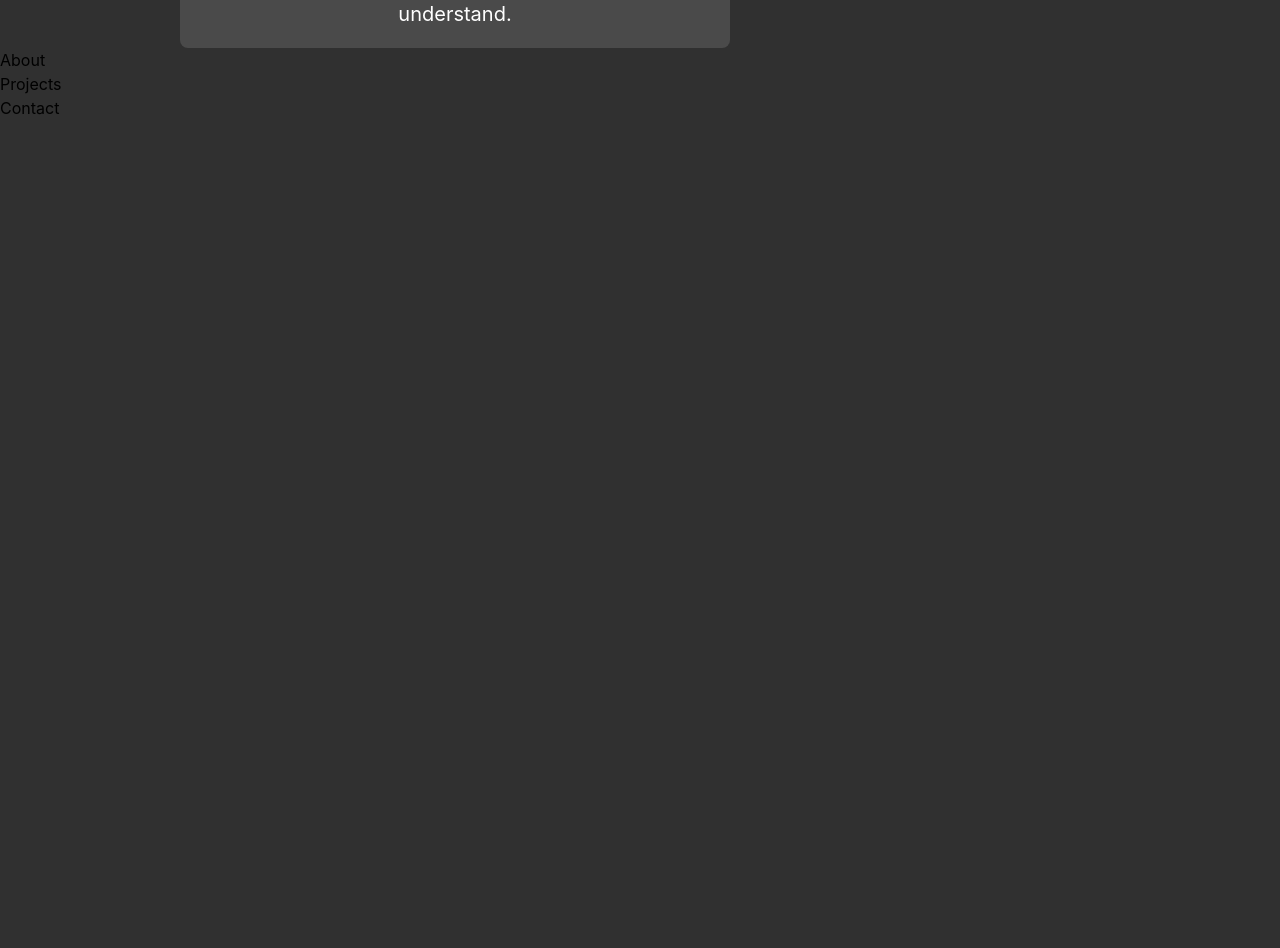
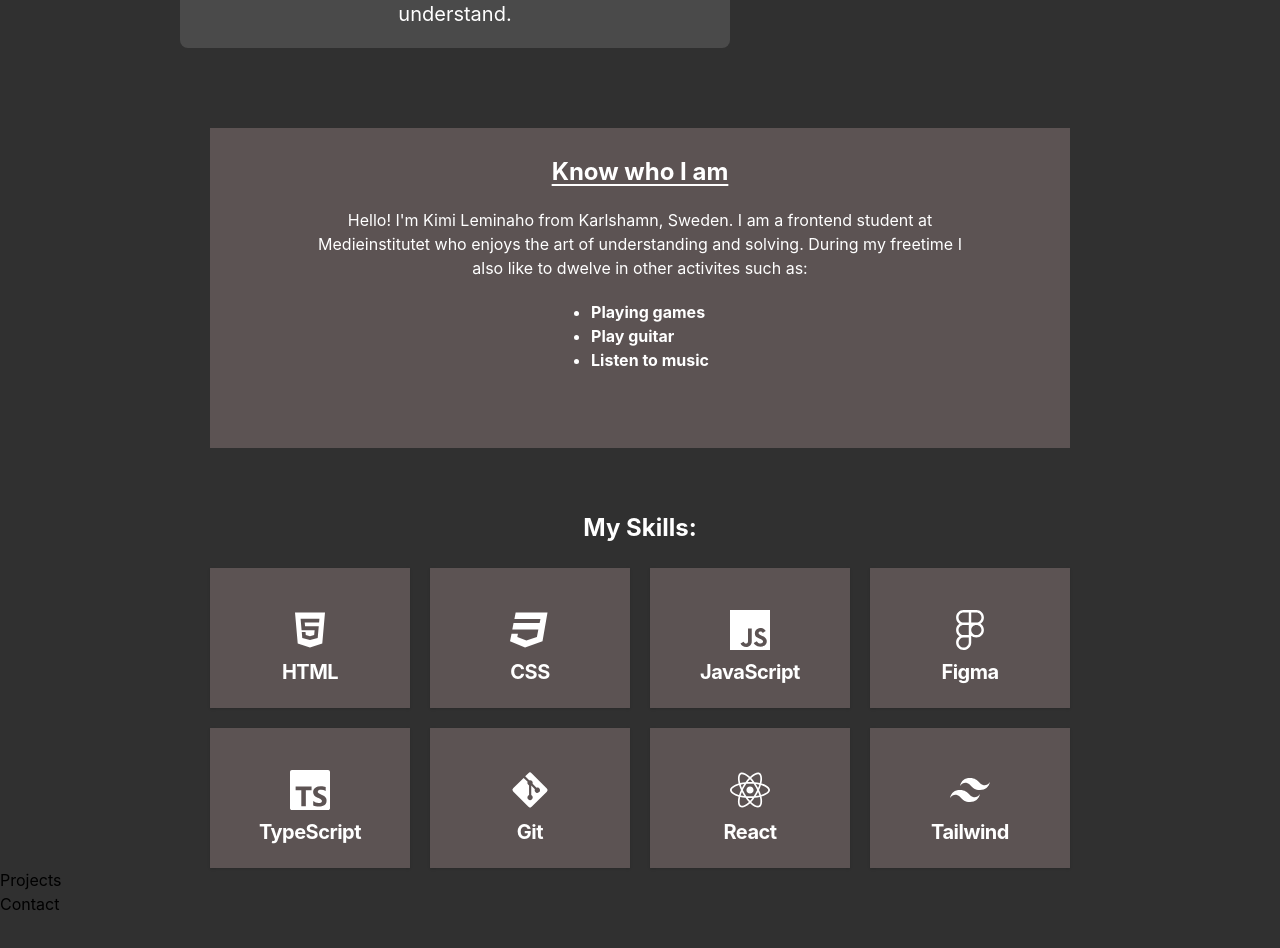
Before and after one commit to Prxjec-t/portfolio, a React app: page / in a window 1280 px wide. Shown: the part 260-1208 px from the top of the page. Built offline with nearby package versions, Linux system fonts and the light colour scheme; the HTML template or start-up script is replaced by a standard one.

Commit message:
created an about section, with some information and skills

```diff
--- a/src/components/About.tsx
+++ b/src/components/About.tsx
@@ -1,5 +1,36 @@
+import SkillsCard from './Cards/SkillsCard';
+import { skillsData } from '../data/skills';
+
 const About = () => {
-  return <div>About</div>;
+  return (
+    <section id="about" className="pt-20 min-h-screen flex items-center justify-center">
+      <div className="text-white text-center">
+        <div className="bg-[#5C5353] h-80 pt-7">
+          <h2 className="text-2xl font-bold mb-5 underline underline-offset-4">Know who I am</h2>
+          <p className="max-w-2xl mx-auto mb-5">
+            Hello! I'm Kimi Leminaho from Karlshamn, Sweden. I am a frontend student at Medieinstitutet who enjoys the
+            art of understanding and solving. During my freetime I also like to dwelve in other activites such as:
+          </p>
+
+          <ul className="inline-block text-left font-bold list-disc pl-5">
+            <li>Playing games</li>
+            <li>Play guitar</li>
+            <li>Listen to music</li>
+          </ul>
+        </div>
+
+        <div className="mt-16 flex flex-col items-center">
+          <h3 className="text-2xl font-bold mb-6">My Skills:</h3>
+
+          <div className="grid grid-cols-1 sm:grid-cols-2 md:grid-cols-4 gap-5">
+            {skillsData.map((Skill) => (
+              <SkillsCard key={Skill.id} skill={Skill} />
+            ))}
+          </div>
+        </div>
+      </div>
+    </section>
+  );
 };
 
 export default About;
```
